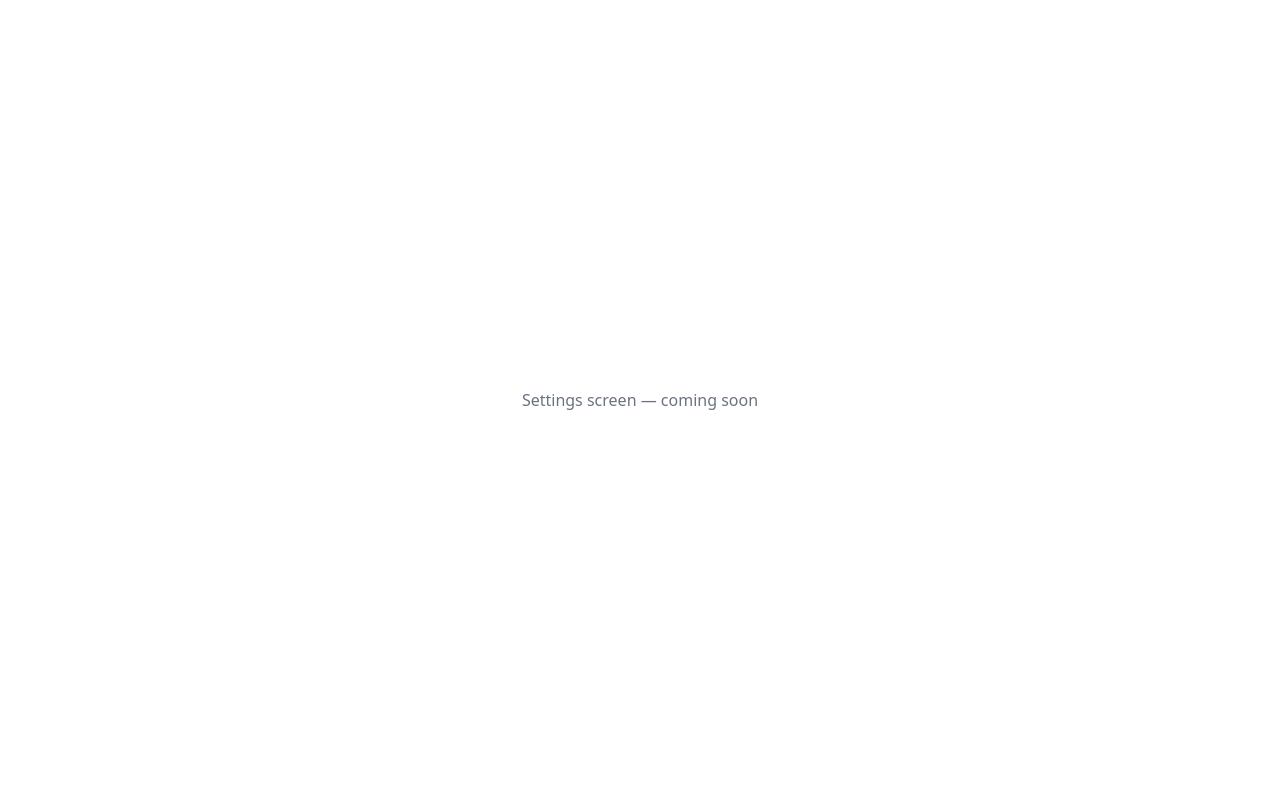
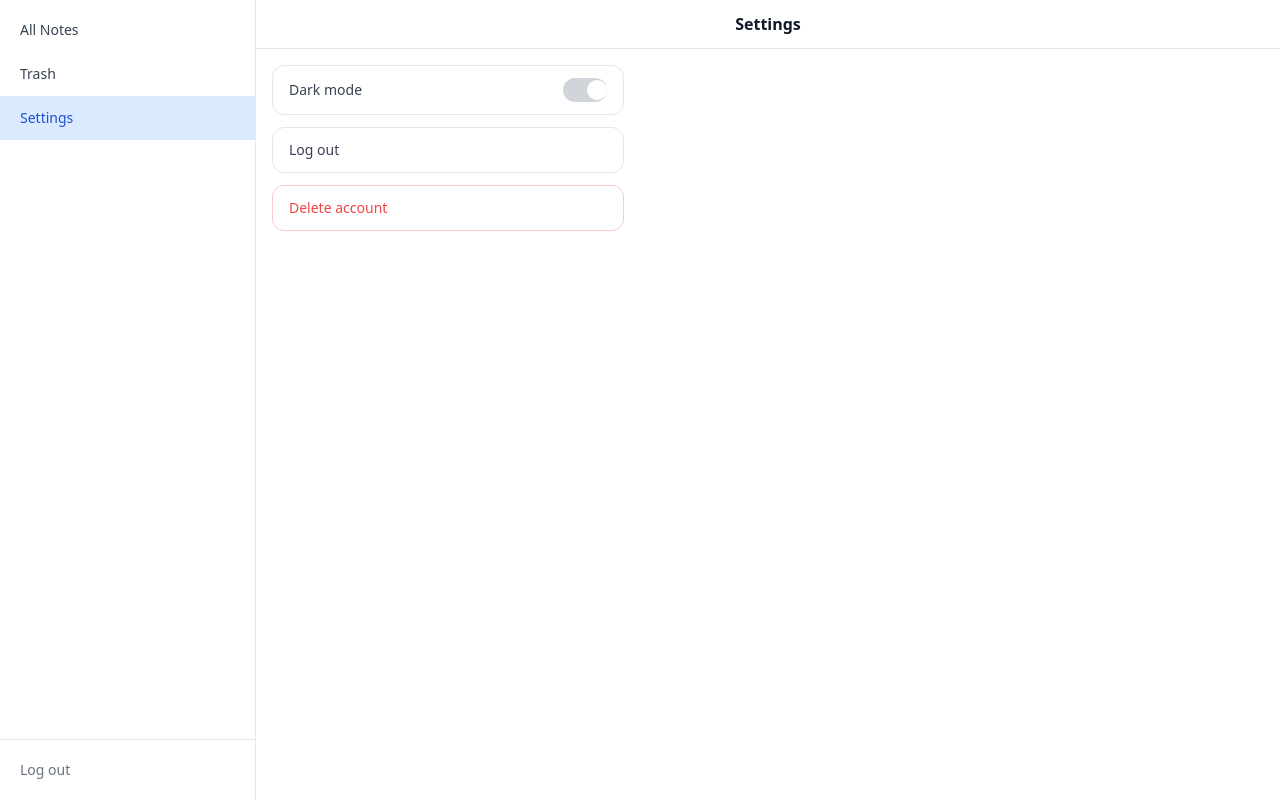
Before and after one commit to rosegoldecucation-commits/notepad, a React (Vite) app: page /settings in a window 1280 px wide. Built offline with nearby package versions, Linux system fonts and the light colour scheme.

Commit message:
Update Settings.jsx

```diff
--- a/src/screens/Settings.jsx
+++ b/src/screens/Settings.jsx
@@ -1,7 +1,123 @@
+import { useState, useEffect } from 'react'
+import { useNavigate } from 'react-router-dom'
+import { supabase } from '../lib/supabaseClient.js'
+import Sidebar from '../components/Sidebar.jsx'
+
 export default function Settings() {
+  const [sidebarOpen, setSidebarOpen] = useState(false)
+  const [theme, setTheme] = useState('light')
+  const [userId, setUserId] = useState(null)
+  const navigate = useNavigate()
+
+  useEffect(() => {
+    async function load() {
+      const { data: { user } } = await supabase.auth.getUser()
+      if (!user) return
+      setUserId(user.id)
+
+      const { data } = await supabase
+        .from('profiles')
+        .select('theme')
+        .eq('id', user.id)
+        .single()
+
+      if (data?.theme) {
+        setTheme(data.theme)
+        document.documentElement.classList.toggle('dark', data.theme === 'dark')
+      }
+    }
+    load()
+  }, [])
+
+  async function handleThemeToggle() {
+    const newTheme = theme === 'light' ? 'dark' : 'light'
+    setTheme(newTheme)
+    document.documentElement.classList.toggle('dark', newTheme === 'dark')
+
+    if (userId) {
+      await supabase
+        .from('profiles')
+        .update({ theme: newTheme })
+        .eq('id', userId)
+    }
+  }
+
+  async function handleLogout() {
+    await supabase.auth.signOut()
+    navigate('/')
+  }
+
+  async function handleDeleteAccount() {
+    const confirmed = window.confirm(
+      'Delete your account? All your notes will be permanently removed. This cannot be undone.'
+    )
+    if (!confirmed || !userId) return
+
+    // Client-side cleanup: remove the user's notes and profile row.
+    // Note: fully deleting the auth.users entry itself requires a
+    // Supabase Edge Function calling the admin API with the service
+    // role key — the anon key used here can't do that. This is a
+    // known limitation to revisit before this goes to real production.
+    await supabase.from('notes').delete().eq('user_id', userId)
+    await supabase.from('profiles').delete().eq('id', userId)
+    await supabase.auth.signOut()
+    navigate('/')
+  }
+
   return (
-    <div className="min-h-screen flex items-center justify-center bg-white dark:bg-gray-900">
-      <p className="text-gray-500 dark:text-gray-400">Settings screen — coming soon</p>
+    <div className="h-screen flex bg-white dark:bg-gray-900">
+      <Sidebar open={sidebarOpen} onClose={() => setSidebarOpen(false)} />
+
+      <div className="flex-1 flex flex-col min-w-0">
+        <div className="flex items-center justify-between px-4 py-3 border-b border-gray-200 dark:border-gray-800">
+          <button
+            onClick={() => setSidebarOpen(true)}
+            className="md:hidden text-gray-700 dark:text-gray-300 text-xl"
+            aria-label="Open menu"
+          >
+            ☰
+          </button>
+          <div className="hidden md:block w-6" />
+          <h1 className="text-base font-semibold text-gray-900 dark:text-white">
+            Settings
+          </h1>
+          <div className="w-6" />
+        </div>
+
+        <div className="flex-1 overflow-y-auto px-4 py-4 flex flex-col gap-3 max-w-sm">
+          <div className="flex items-center justify-between px-4 py-3 rounded-xl border border-gray-200 dark:border-gray-800">
+            <span className="text-sm text-gray-700 dark:text-gray-300">
+              Dark mode
+            </span>
+            <button
+              onClick={handleThemeToggle}
+              className={`w-11 h-6 rounded-full transition-colors relative ${
+                theme === 'dark' ? 'bg-blue-500' : 'bg-gray-300'
+              }`}
+            >
+              <span
+                className={`absolute top-0.5 w-5 h-5 bg-white rounded-full transition-transform ${
+                  theme === 'dark' ? 'translate-x-5' : 'translate-x-0.5'
+                }`}
+              />
+            </button>
+          </div>
+
+          <button
+            onClick={handleLogout}
+            className="text-left px-4 py-3 rounded-xl border border-gray-200 dark:border-gray-800 text-sm text-gray-700 dark:text-gray-300"
+          >
+            Log out
+          </button>
+
+          <button
+            onClick={handleDeleteAccount}
+            className="text-left px-4 py-3 rounded-xl border border-red-200 dark:border-red-900 text-sm text-red-500"
+          >
+            Delete account
+          </button>
+        </div>
+      </div>
     </div>
   )
 }
```
